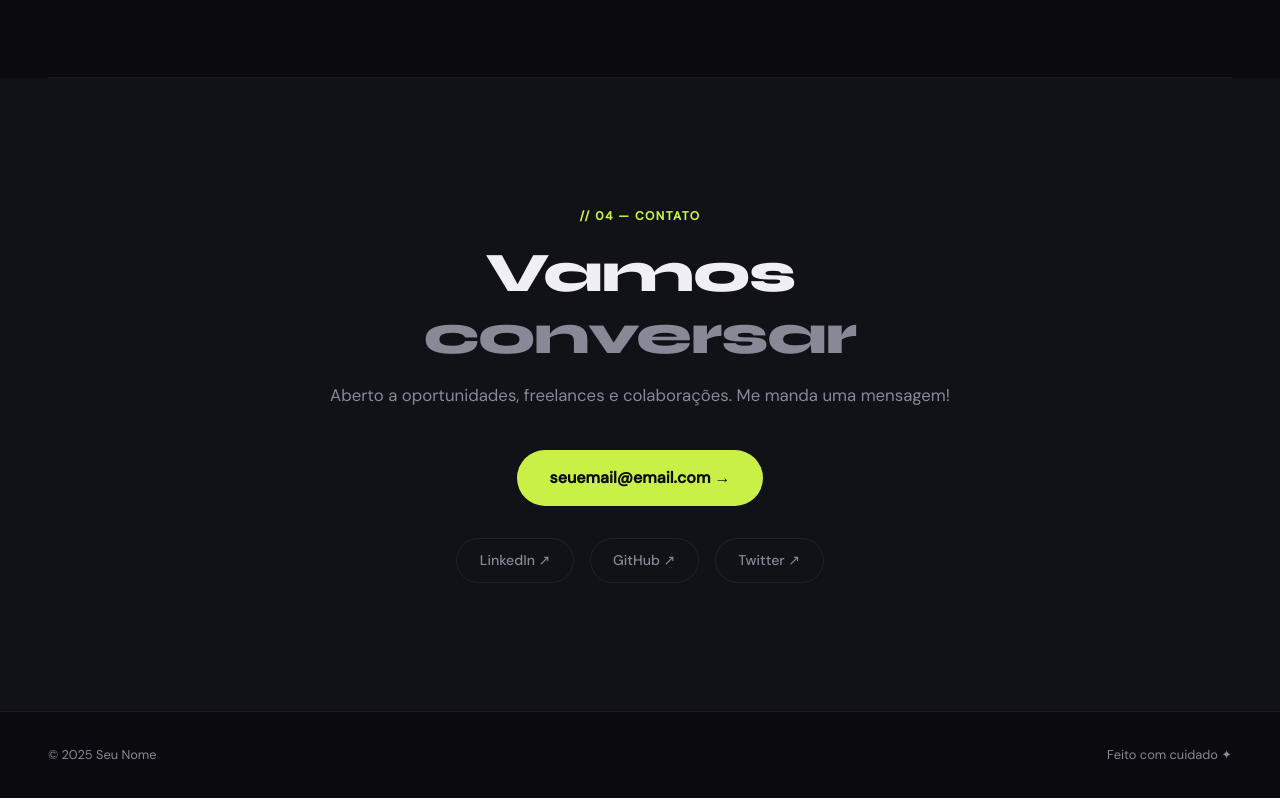
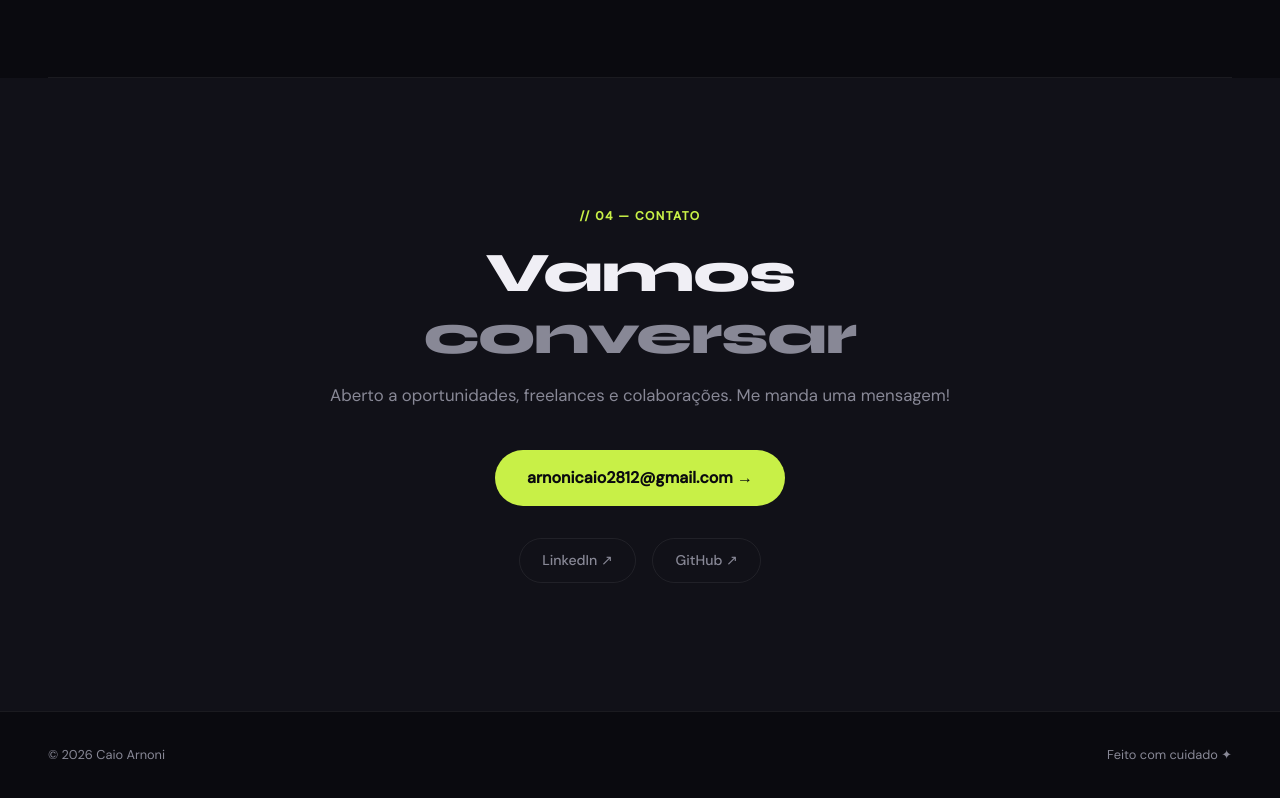
Before and after one commit to ArnoniCaio/ArnoniCaio.github.io, a plain HTML site: page index.html in a window 1280 px wide. Shown: the part 3518-4316 px from the top of the page. Drawn offline with Linux system fonts and the light colour scheme.

Commit message:
ajustando links

```diff
--- a/index.html
+++ b/index.html
@@ -705,25 +705,22 @@
     <div class="section-label">// 04 — Contato</div>
     <h2 class="section-title">Vamos <span class="dim">conversar</span></h2>
     <p>Aberto a oportunidades, freelances e colaborações. Me manda uma mensagem!</p>
-    <a href="mailto:seuemail@email.com" class="btn-primary" style="font-size:1rem; padding: 0.9rem 2rem;">
-      seuemail@email.com →
+    <a href="mailto:arnonicaio2812@gmail.com" class="btn-primary" style="font-size:1rem; padding: 0.9rem 2rem;">
+      arnonicaio2812@gmail.com →
     </a>
     <div class="contact-links">
-      <a href="https://linkedin.com/in/seuperfil" class="contact-link" target="_blank">
+      <a href="https://www.linkedin.com/in/caioarnoni/" class="contact-link" target="_blank">
         LinkedIn ↗
       </a>
-      <a href="https://github.com/seuperfil" class="contact-link" target="_blank">
+      <a href="https://github.com/ArnoniCaio" class="contact-link" target="_blank">
         GitHub ↗
-      </a>
-      <a href="https://twitter.com/seuperfil" class="contact-link" target="_blank">
-        Twitter ↗
       </a>
     </div>
   </div>
 </section>
 
 <footer>
-  <span>© 2025 Seu Nome</span>
+  <span>© 2026 Caio Arnoni</span>
   <span>Feito com cuidado ✦</span>
 </footer>
 
```
